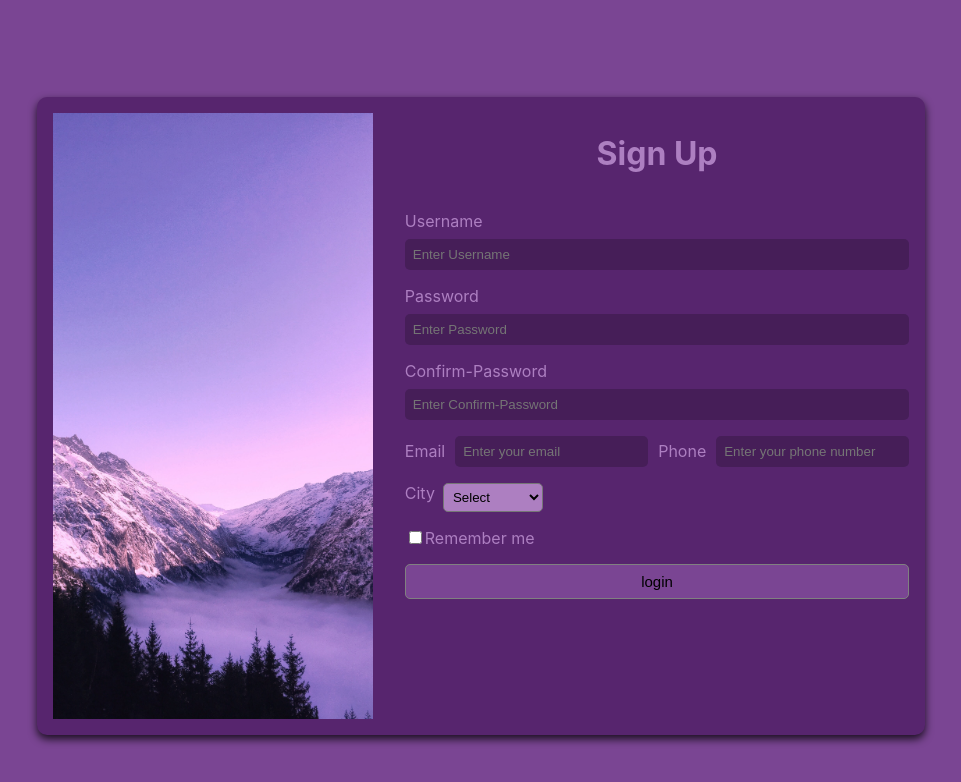
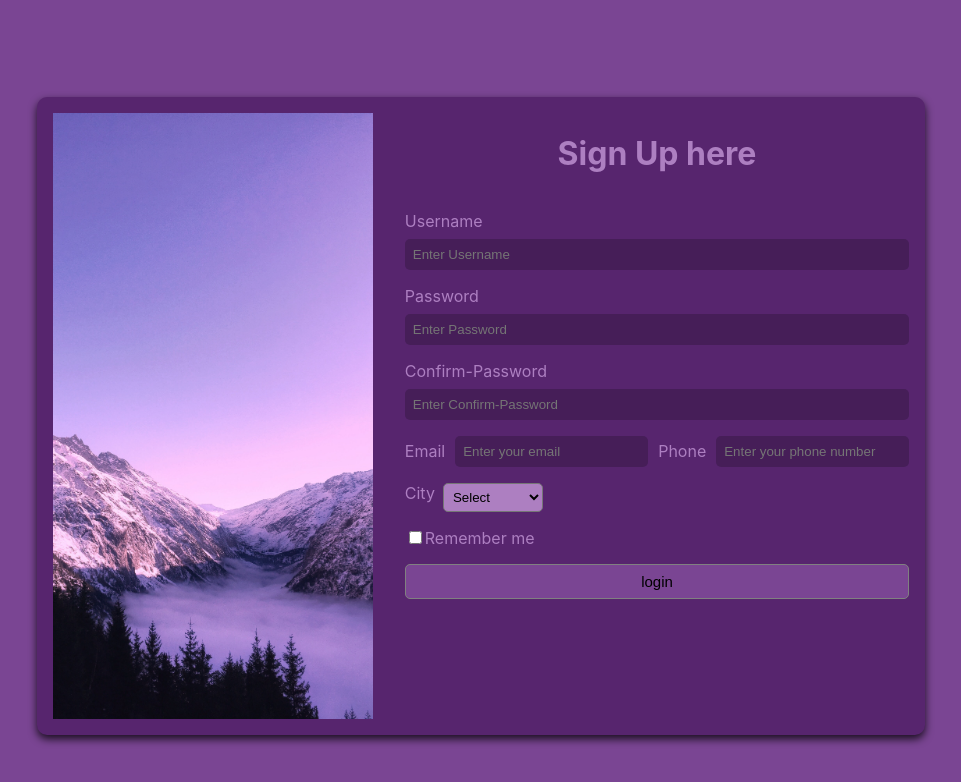
Before and after one commit to Sajjad124/sign-up-form, a React (Create React App) app: page / in a window 1280 px wide. Shown: the top 782 px of the page, without its empty margins (159-1120 px from the left). Built offline with nearby package versions, Linux system fonts and the light colour scheme.

Commit message:
Update Form.js

```diff
--- a/src/Form.js
+++ b/src/Form.js
@@ -5,7 +5,7 @@ import { types } from "./types";
 const Form = () => {
   return (
     <form className="form">
-      <h1 style={{ textAlign: "center" }}>Sign Up</h1>
+      <h1 style={{ textAlign: "center" }}>Sign Up here</h1>
       {types.map((type) => (
         <Inputfield type={type} />
       ))}
```
